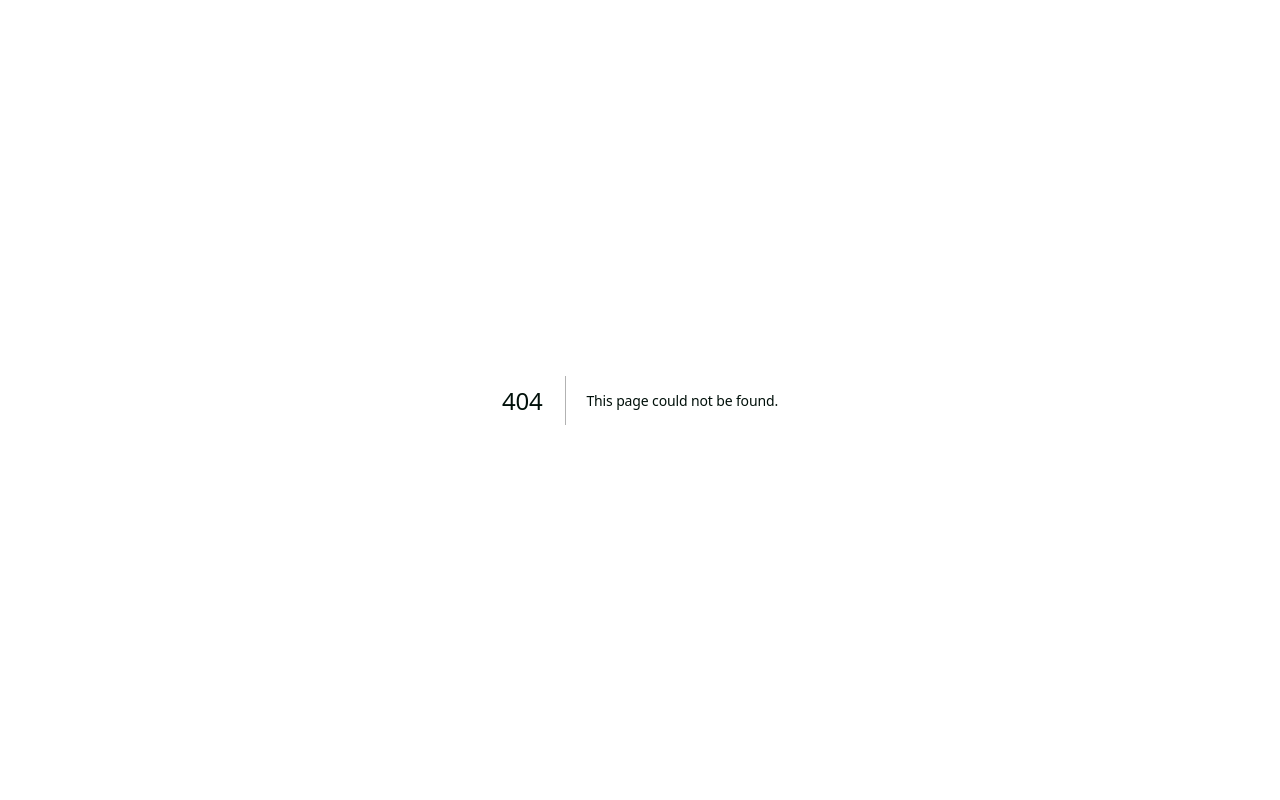
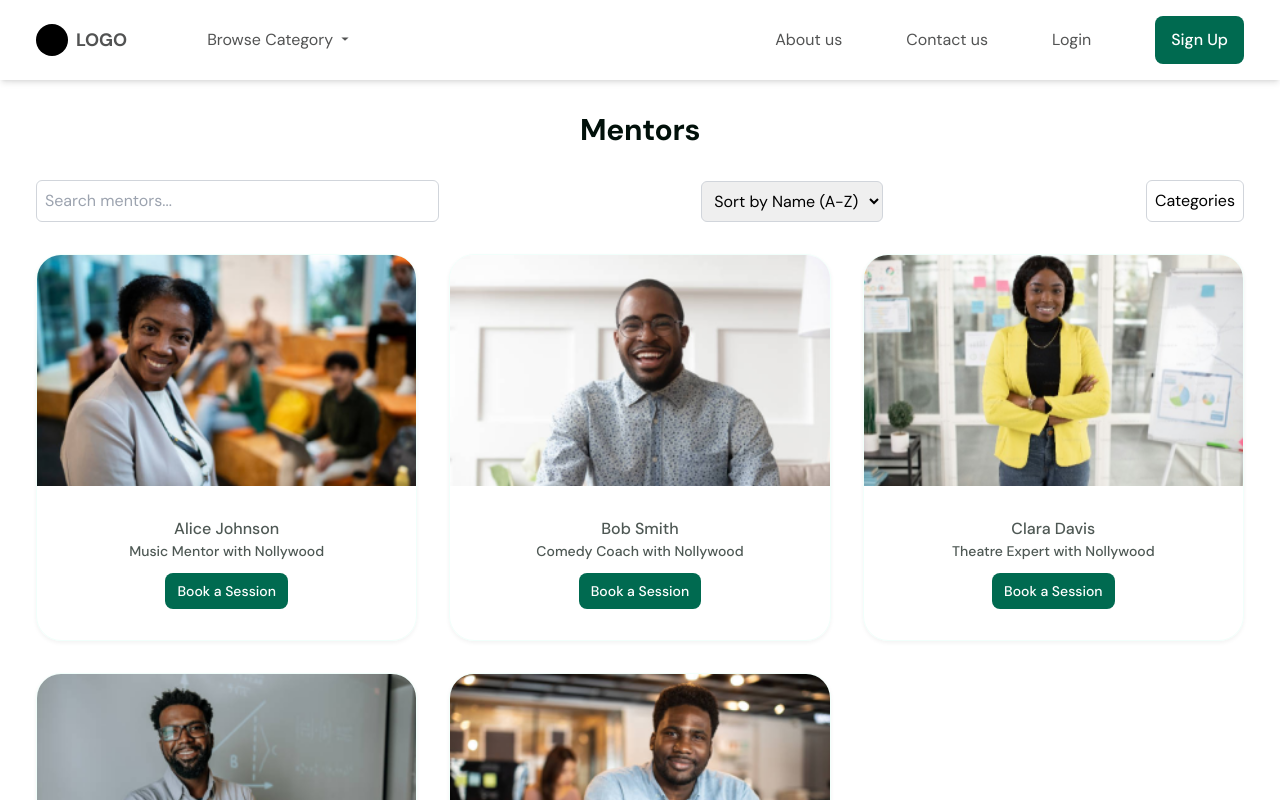
Before and after one commit to Omolara5861/superstar-mentors, a Next.js app: page /mentors in a window 1280 px wide. Before the commit this address had no page. Shown: the top 800 px of the page. Built offline with nearby package versions, Linux system fonts and the light colour scheme.

Commit message:
feat: :sparkles: Add mentors page

```diff
--- a/src/app/globals.css
+++ b/src/app/globals.css
@@ -97,7 +97,7 @@ h3 {
 .mentee:hover p:first-child {
   color: #01100A;
 }
-.mentee:hover p:last-child {
+.mentee:hover p:last-child, .mentee:hover p.cont {
   color: #006A50;
 }
 
--- /dev/null
+++ b/src/app/mentors/page.tsx
@@ -0,0 +1,13 @@
+import Footer from "../../components/footer/Footer";
+import Navbar from "../../components/navbar/Navbar";
+import MentorsPage from "../../pages/mentors/mentors";
+
+export default function About() {
+    return (
+        <>
+            <Navbar />
+            <MentorsPage />
+            <Footer />
+        </>
+    );
+}
--- a/src/components/button/Button.tsx
+++ b/src/components/button/Button.tsx
@@ -4,16 +4,17 @@ interface ButtonProps {
     btnText: React.ReactNode
     href: string;
     width?: string;
+    classnames?: string
 }
 
-const Button: React.FC<ButtonProps> = ({ btnText, href, width }) => {
+const Button: React.FC<ButtonProps> = ({ btnText, href, width, classnames }) => {
     return (
         <Link
             href={href}
         >
             <button
                 style={{ width: width || 'auto' }}
-                className="inline-block bg-primary hover:bg-[#002C1C] !w-auto py-3 px-4 rounded-lg text-white font-medium">
+                className={`inline-block bg-primary hover:bg-[#002C1C] !w-auto py-3 px-4 rounded-lg text-white font-medium ${classnames}`}>
                 {btnText}
             </button>
         </Link>
--- a/src/components/navbar/Navbar.tsx
+++ b/src/components/navbar/Navbar.tsx
@@ -6,6 +6,21 @@ import Button from '../button/Button';
 const Navbar = () => {
     const [dropdownOpen, setDropdownOpen] = useState(false);
     const [mobileMenuOpen, setMobileMenuOpen] = useState(false);
+
+    const categories = [
+        'Music',
+        'Performance Art',
+        'Makeup Artist',
+        'Comedy',
+        'Producer',
+        'Theatre',
+        'Skit Makers',
+        'Choreographer',
+        'Cinematography',
+        'Actors',
+        'Film Director',
+        'Photography',
+    ];
 
     return (
         <nav className="bg-white shadow-md text-subtext sticky top-0 z-50">
@@ -34,18 +49,11 @@ const Navbar = () => {
                         {dropdownOpen && (
                             <div className="absolute left-0 w-[537px] mt-2 bg-white text-text rounded-xl shadow-lg z-10">
                                 <div className="grid grid-cols-3 gap-4 pt-4 pb-6 px-6 text-sm">
-                                    <span>Music</span>
-                                    <span>Performance Art</span>
-                                    <span>Makeup Artist</span>
-                                    <span>Comedy</span>
-                                    <span>Producer</span>
-                                    <span>Theatre</span>
-                                    <span>Skit Makers</span>
-                                    <span>Choreographer</span>
-                                    <span>Cinematography</span>
-                                    <span>Actors</span>
-                                    <span>Film Director</span>
-                                    <span>Photography</span>
+                                    {categories.map((cat, index) => (
+                                        <Link key={index} href={`/mentors?category=${encodeURIComponent(cat)}`} className="hover:text-blue-500" >
+                                            {cat}
+                                        </Link>
+                                    ))}
                                 </div>
                             </div>
                         )}
--- /dev/null
+++ b/src/pages/mentors/mentors.tsx
@@ -0,0 +1,179 @@
+"use client"
+
+import { useState, useEffect } from 'react';
+import Image from 'next/image';
+import Link from 'next/link';
+import { useSearchParams } from 'next/navigation';
+import Button from "../../components/button/Button";
+
+interface Mentor {
+    name: string;
+    title: string;
+    image: string;
+    category: string;
+}
+
+const mentorsData: Mentor[] = [
+    {
+        name: 'Alice Johnson',
+        title: 'Music Mentor  with Nollywood',
+        image: '/mentors/mentor1.png',
+        category: 'Music',
+    },
+    {
+        name: 'Bob Smith',
+        title: 'Comedy Coach  with Nollywood',
+        image: '/mentors/mentor2.png',
+        category: 'Comedy',
+    },
+    {
+        name: 'Clara Davis',
+        title: 'Theatre Expert  with Nollywood',
+        image: '/mentors/mentor3.png',
+        category: 'Theatre',
+    },
+    {
+        name: 'Daniel Green',
+        title: 'Film Director  with Nollywood',
+        image: '/mentors/mentor4.png',
+        category: 'Film Director',
+    },
+    {
+        name: 'Eva Brown',
+        title: 'Photography Guru  with Nollywood',
+        image: '/mentors/mentor5.png',
+        category: 'Photography',
+    },
+];
+
+const categories = [
+    'Music',
+    'Performance Art',
+    'Makeup Artist',
+    'Comedy',
+    'Producer',
+    'Theatre',
+    'Skit Makers',
+    'Choreographer',
+    'Cinematography',
+    'Actors',
+    'Film Director',
+    'Photography',
+];
+
+const MentorsPage = () => {
+    const searchParams = useSearchParams();
+    const categoryQuery = searchParams?.get("category");
+
+    const [searchQuery, setSearchQuery] = useState('');
+    const [sortOption, setSortOption] = useState<'nameAsc' | 'nameDesc'>('nameAsc');
+    const [dropdownOpen, setDropdownOpen] = useState(false);
+    const [filteredMentors, setFilteredMentors] = useState<Mentor[]>(mentorsData);
+
+    useEffect(() => {
+        let results = [...mentorsData];
+
+        // Filter by search query (matches name or title)
+        if (searchQuery.trim() !== '') {
+            results = results.filter((mentor) =>
+                mentor.name.toLowerCase().includes(searchQuery.toLowerCase()) ||
+                mentor.title.toLowerCase().includes(searchQuery.toLowerCase())
+            );
+        }
+
+        // Filter by category if the query parameter exists
+        if (categoryQuery && typeof categoryQuery === 'string') {
+            results = results.filter((mentor) => mentor.category === categoryQuery);
+        }
+
+        // Sort mentors by name
+        results.sort((a, b) => {
+            if (sortOption === 'nameAsc') {
+                return a.name.localeCompare(b.name);
+            }
+            return b.name.localeCompare(a.name);
+        });
+
+        setFilteredMentors(results);
+    }, [searchQuery, sortOption, categoryQuery]);
+
+    return (
+        <div className="container mx-auto px-4 py-8">
+            <h1 className="text-3xl font-bold mb-8 text-center">Mentors</h1>
+
+            {/* Controls: Search, Sort, Filter */}
+            <div className="flex flex-col sm:flex-row sm:justify-between items-center mb-8 gap-4">
+                {/* Search Input */}
+                <input
+                    type="text"
+                    value={searchQuery}
+                    onChange={(e) => setSearchQuery(e.target.value)}
+                    placeholder="Search mentors..."
+                    className="border border-gray-300 rounded-md p-2 w-full sm:w-1/3"
+                />
+
+                {/* Sort Dropdown */}
+                <select
+                    value={sortOption}
+                    onChange={(e) => setSortOption(e.target.value as 'nameAsc' | 'nameDesc')}
+                    className="border border-gray-300 rounded-md p-2"
+                >
+                    <option value="nameAsc">Sort by Name (A-Z)</option>
+                    <option value="nameDesc">Sort by Name (Z-A)</option>
+                </select>
+
+                {/* Categories Filter Button */}
+                <div className="relative">
+                    <button
+                        onClick={() => setDropdownOpen(!dropdownOpen)}
+                        className="border border-gray-300 rounded-md p-2"
+                    >
+                        Categories
+                    </button>
+                    {dropdownOpen && (
+                        <div className="absolute left-0 w-[537px] mt-2 bg-white rounded-xl shadow-lg z-10">
+                            <div className="grid grid-cols-3 gap-4 pt-4 pb-6 px-6 text-sm">
+                                {categories.map((cat, index) => (
+                                    <Link key={index} href={`/mentors?category=${encodeURIComponent(cat)}`} className="hover:text-blue-500" >
+                                    {cat}
+                                    </Link>
+                                ))}
+                            </div>
+                        </div>
+                    )}
+                </div>
+            </div>
+
+            {/* Mentor Grid */}
+            {filteredMentors.length > 0 ? (
+                <div className="grid grid-cols-1 sm:grid-cols-2 lg:grid-cols-3 gap-8">
+                    {filteredMentors.map((mentor, index) => (
+                        <div key={index} className="rounded-[25px] overflow-hidden mentee">
+                            {/* Mentor Image */}
+                            <div className="relative w-full">
+                                <Image
+                                    src={mentor.image}
+                                    alt={mentor.name}
+                                    width={295}
+                                    height={180}
+                                    objectFit="cover"
+                                    className="w-full"
+                                />
+                            </div>
+                            {/* Mentor Info */}
+                            <div className="py-[31px] text-center text-[#01100AB2] font-medium">
+                                <p>{mentor.name}</p>
+                                <p className="text-sm cont">{mentor.title}</p>
+                                <Button href={`/book-session?mentor=${encodeURIComponent(mentor.name)}`} btnText='Book a Session' classnames='!py-2 mt-3 text-sm !px-3' />
+                            </div>
+                        </div>
+                    ))}
+                </div>
+            ) : (
+                <p className="text-center text-gray-500">No mentors found.</p>
+            )}
+        </div>
+    );
+};
+
+export default MentorsPage;
```
